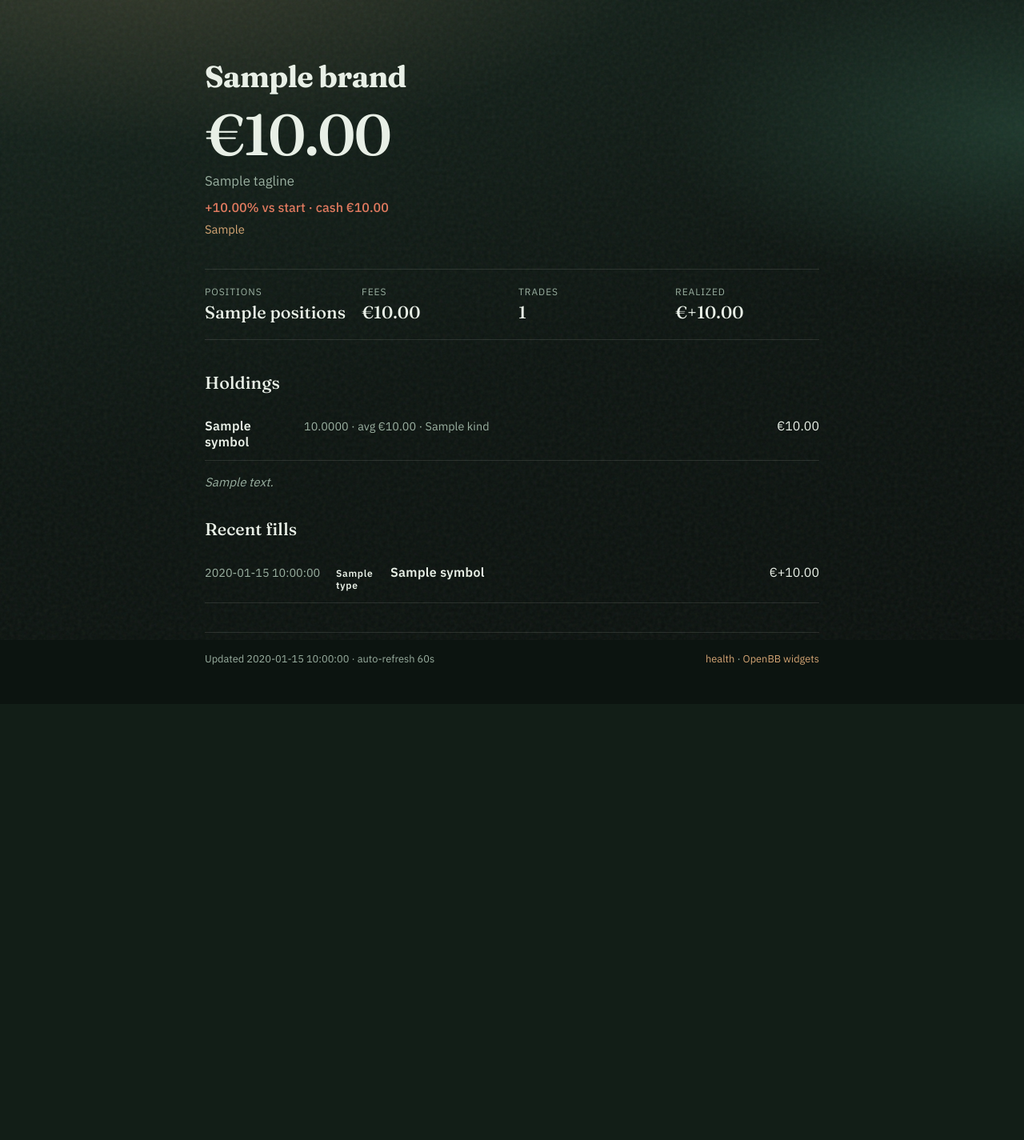
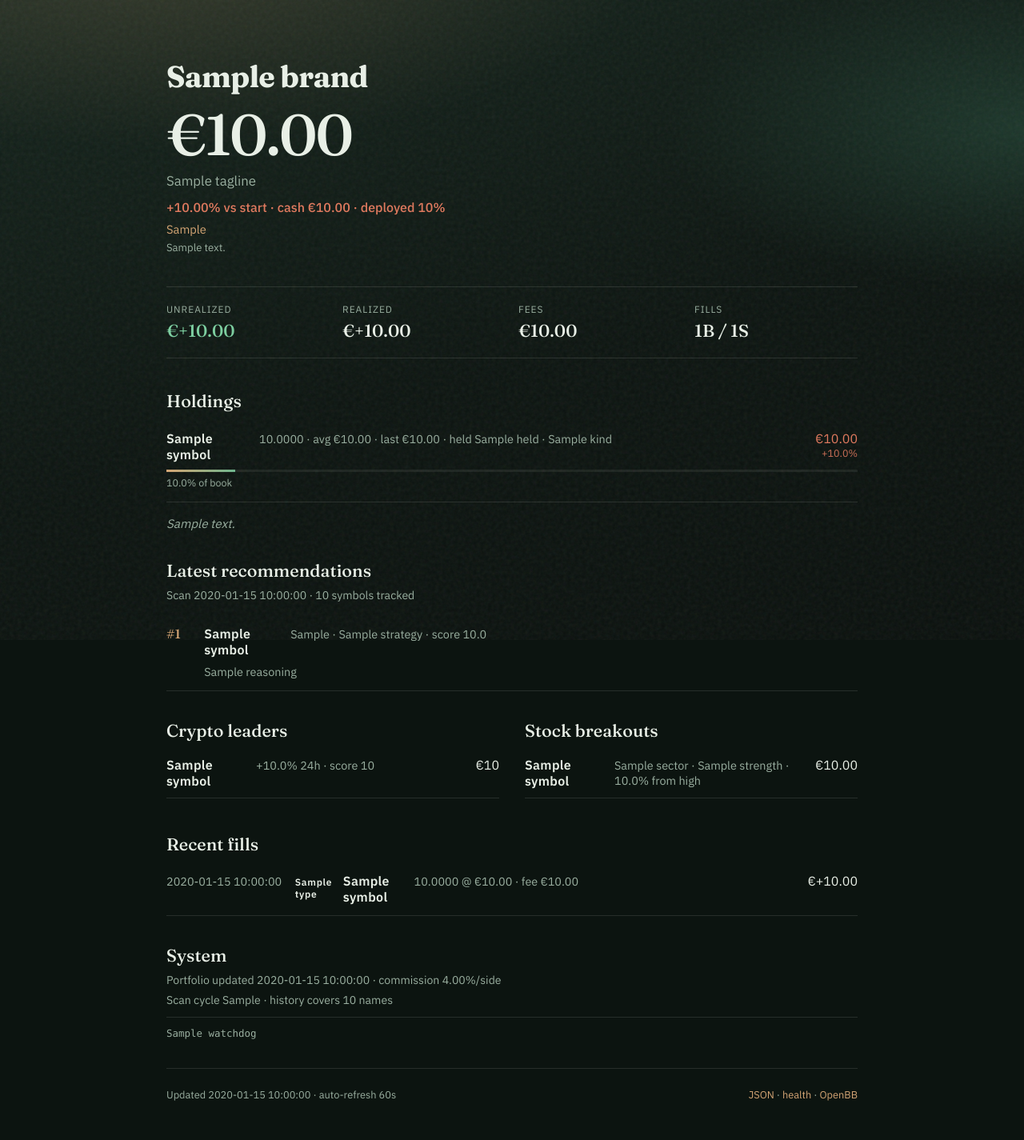
Before and after one commit to raro42/ai-stock-checker, a FastAPI app: template openbb_backend/templates/desk.html in a window 1280 px wide. Shown: the whole page at 80% size. Before the commit the page ends 831 px from the top, so only its background shows below. Run offline with FastAPI, Linux system fonts and the light colour scheme; the template is opened without the code that fills it: most values are stand-ins (such as "Sample title", 1, 10 or a date in 2020).

Commit message:
enrich paper desk with MTM, scans, and JSON API
Surface unrealized P&L, hold times, allocation, recommendations, leaders/breakouts, and watchdog so the local UI is useful beyond a cash summary.

Co-authored-by: Cursor <cursoragent@cursor.com>

```diff
--- a/openbb_backend/main.py
+++ b/openbb_backend/main.py
@@ -24,7 +24,7 @@ _BACKEND_DIR = Path(__file__).parent
 app = FastAPI(
     title="AI Stock Checker → OpenBB",
     description="Paper portfolio, trades, and opportunities for OpenBB Workspace",
-    version="0.6.0",
+    version="0.7.0",
 )
 
 app.mount(
@@ -88,6 +88,7 @@ def root():
         "data_dir": str(DATA_DIR),
         "auth_required": bool(API_KEY),
         "desk": "/desk",
+        "desk_api": "/desk/api",
     }
 
 
@@ -100,6 +101,12 @@ def paper_desk(request: Request):
         name="desk.html",
         context={"snap": snap},
     )
+
+
+@app.get("/desk/api")
+def paper_desk_api():
+    """Same desk snapshot as JSON for scripts / friends tooling."""
+    return load_desk_snapshot(DATA_DIR)
 
 
 @app.get("/widgets.json")
--- a/openbb_backend/static/desk.css
+++ b/openbb_backend/static/desk.css
@@ -46,7 +46,7 @@ body {
 .stage {
   position: relative;
   z-index: 1;
-  max-width: 52rem;
+  max-width: 58rem;
   margin: 0 auto;
   padding: clamp(2rem, 6vw, 4.5rem) clamp(1.25rem, 4vw, 2rem) 3rem;
 }
@@ -79,7 +79,7 @@ body {
   margin: 0 0 0.75rem;
   color: var(--muted);
   font-size: 1.05rem;
-  max-width: 28rem;
+  max-width: 32rem;
 }
 
 .ret {
@@ -88,18 +88,26 @@ body {
   font-size: 1rem;
 }
 
-.ret.up {
+.ret.up,
+.up {
   color: var(--up);
 }
 
-.ret.down {
+.ret.down,
+.down {
   color: var(--down);
 }
 
 .mode {
-  margin: 0;
+  margin: 0 0 0.35rem;
   color: var(--accent);
   font-size: 0.92rem;
+}
+
+.marks {
+  margin: 0;
+  color: var(--muted);
+  font-size: 0.82rem;
 }
 
 .strip {
@@ -136,28 +144,73 @@ body {
   font-family: var(--font-display);
   font-size: 1.35rem;
   font-weight: 500;
+  margin: 0 0 0.5rem;
+}
+
+.sub {
   margin: 0 0 1rem;
+  color: var(--muted);
+  font-size: 0.88rem;
+}
+
+.split {
+  display: grid;
+  grid-template-columns: 1fr 1fr;
+  gap: 2rem;
+  margin-bottom: 0.5rem;
 }
 
 .holds,
-.trades {
+.trades,
+.recs,
+.leaders {
   list-style: none;
   margin: 0;
   padding: 0;
 }
 
-.holds li,
-.trades li {
-  display: grid;
-  grid-template-columns: 7rem 1fr auto;
-  gap: 0.75rem;
-  align-items: baseline;
-  padding: 0.85rem 0;
+.holds li {
+  padding: 0.95rem 0;
   border-bottom: 1px solid var(--line);
 }
 
-.trades li {
-  grid-template-columns: 9.5rem 3.5rem 1fr auto;
+.hold-main {
+  display: grid;
+  grid-template-columns: 6.5rem 1fr auto;
+  gap: 0.75rem;
+  align-items: baseline;
+}
+
+.bar {
+  margin-top: 0.55rem;
+  height: 3px;
+  background: rgba(232, 239, 230, 0.08);
+  overflow: hidden;
+}
+
+.bar i {
+  display: block;
+  height: 100%;
+  background: linear-gradient(90deg, var(--accent), rgba(125, 206, 160, 0.85));
+  animation: grow 0.7s ease-out both;
+}
+
+.weight {
+  display: block;
+  margin-top: 0.35rem;
+  color: var(--muted);
+  font-size: 0.78rem;
+}
+
+.amt {
+  font-variant-numeric: tabular-nums;
+  text-align: right;
+}
+
+.amt small {
+  display: block;
+  font-size: 0.78rem;
+  opacity: 0.9;
 }
 
 .sym {
@@ -166,14 +219,46 @@ body {
 }
 
 .meta,
-.when {
+.when,
+.why {
   color: var(--muted);
   font-size: 0.9rem;
 }
 
-.amt {
-  font-variant-numeric: tabular-nums;
-  text-align: right;
+.recs li {
+  display: grid;
+  grid-template-columns: 2.2rem 6rem 1fr;
+  gap: 0.5rem 0.75rem;
+  padding: 0.85rem 0;
+  border-bottom: 1px solid var(--line);
+  align-items: baseline;
+}
+
+.recs .why {
+  grid-column: 2 / -1;
+}
+
+.rank {
+  color: var(--accent);
+  font-family: var(--font-display);
+}
+
+.leaders li {
+  display: grid;
+  grid-template-columns: 6.5rem 1fr auto;
+  gap: 0.5rem;
+  padding: 0.7rem 0;
+  border-bottom: 1px solid var(--line);
+  align-items: baseline;
+}
+
+.trades li {
+  display: grid;
+  grid-template-columns: 9.5rem 3.2rem 5rem 1fr auto;
+  gap: 0.55rem;
+  align-items: baseline;
+  padding: 0.85rem 0;
+  border-bottom: 1px solid var(--line);
 }
 
 .side {
@@ -199,6 +284,22 @@ body {
 .note {
   margin-top: 1rem;
   font-style: italic;
+}
+
+.system .sysline {
+  margin: 0 0 0.4rem;
+  color: var(--muted);
+  font-size: 0.88rem;
+}
+
+.watch {
+  margin: 0.75rem 0 0;
+  padding: 0.75rem 0 0;
+  border-top: 1px solid var(--line);
+  color: var(--muted);
+  font-size: 0.78rem;
+  white-space: pre-wrap;
+  font-family: ui-monospace, SFMono-Regular, Menlo, monospace;
 }
 
 .foot {
--- a/openbb_backend/templates/desk.html
+++ b/openbb_backend/templates/desk.html
@@ -18,27 +18,30 @@
       <h1 class="equity">€{{ "{:,.2f}".format(snap.equity) }}</h1>
       <p class="lede">{{ snap.tagline }}</p>
       <p class="ret {% if snap.ret_pct >= 0 %}up{% else %}down{% endif %}">
-        {{ "%+.2f"|format(snap.ret_pct) }}% vs start · cash €{{ "{:,.2f}".format(snap.cash) }}
+        {{ "%+.2f"|format(snap.ret_pct) }}% vs start
+        · cash €{{ "{:,.2f}".format(snap.cash) }}
+        · deployed {{ "%.0f"|format(snap.deployed_pct) }}%
       </p>
       <p class="mode">{{ snap.weekend_hint }}</p>
+      <p class="marks">{{ snap.mark_note }}</p>
     </header>
 
     <section class="strip" aria-label="Snapshot">
       <div>
-        <span class="k">Positions</span>
-        <span class="v">{{ snap.positions }}</span>
+        <span class="k">Unrealized</span>
+        <span class="v {% if snap.unrealized_total >= 0 %}up{% else %}down{% endif %}">€{{ "{:+,.2f}".format(snap.unrealized_total) }}</span>
+      </div>
+      <div>
+        <span class="k">Realized</span>
+        <span class="v">€{{ "{:+,.2f}".format(snap.realized) }}</span>
       </div>
       <div>
         <span class="k">Fees</span>
         <span class="v">€{{ "{:,.2f}".format(snap.fees) }}</span>
       </div>
       <div>
-        <span class="k">Trades</span>
-        <span class="v">{{ snap.trade_count }}</span>
-      </div>
-      <div>
-        <span class="k">Realized</span>
-        <span class="v">€{{ "{:+,.2f}".format(snap.realized) }}</span>
+        <span class="k">Fills</span>
+        <span class="v">{{ snap.buy_count }}B / {{ snap.sell_count }}S</span>
       </div>
     </section>
 
@@ -48,9 +51,20 @@
       <ul class="holds">
         {% for h in snap.holdings %}
         <li>
-          <span class="sym">{{ h.symbol }}</span>
-          <span class="meta">{{ "%.4f"|format(h.quantity) }} · avg €{{ "%.2f"|format(h.avg_buy) }} · {{ h.kind }}</span>
-          <span class="amt">€{{ "{:,.2f}".format(h.cost_basis) }}</span>
+          <div class="hold-main">
+            <span class="sym">{{ h.symbol }}</span>
+            <span class="meta">
+              {{ "%.4f"|format(h.quantity) }} · avg €{{ "%.2f"|format(h.avg_buy) }}
+              · last €{{ "%.2f"|format(h.last) }}
+              · held {{ h.held }} · {{ h.kind }}
+            </span>
+            <span class="amt {% if h.unrealized >= 0 %}up{% else %}down{% endif %}">
+              €{{ "{:,.2f}".format(h.market_value) }}
+              <small>{{ "%+.1f"|format(h.unrealized_pct) }}%</small>
+            </span>
+          </div>
+          <div class="bar" aria-hidden="true"><i style="width: {{ '%.1f'|format(h.weight_bar_pct) }}%"></i></div>
+          <span class="weight">{{ "%.1f"|format(h.weight_pct) }}% of book</span>
         </li>
         {% endfor %}
       </ul>
@@ -63,15 +77,72 @@
     </section>
 
     <section class="block">
+      <h2>Latest recommendations</h2>
+      {% if snap.recommendations %}
+      <p class="sub">Scan {{ snap.scan_time or "—" }} · {{ snap.scanned_symbols }} symbols tracked</p>
+      <ul class="recs">
+        {% for r in snap.recommendations %}
+        <li>
+          <span class="rank">#{{ r.rank }}</span>
+          <span class="sym">{{ r.symbol }}</span>
+          <span class="meta">{{ r.asset_class }} · {{ r.strategy }} · score {{ "%.1f"|format(r.score) }}</span>
+          <span class="why">{{ r.reasoning }}</span>
+        </li>
+        {% endfor %}
+      </ul>
+      {% else %}
+      <p class="empty">No opportunity archive yet — wait for the next scanner pass.</p>
+      {% endif %}
+    </section>
+
+    <section class="split">
+      <div class="block">
+        <h2>Crypto leaders</h2>
+        {% if snap.crypto_leaders %}
+        <ul class="leaders">
+          {% for c in snap.crypto_leaders %}
+          <li>
+            <span class="sym">{{ c.symbol }}</span>
+            <span class="meta {% if c.change_24h >= 0 %}up{% else %}down{% endif %}">
+              {{ "%+.1f"|format(c.change_24h) }}% 24h · score {{ "%.0f"|format(c.score) }}
+            </span>
+            <span class="amt">€{{ "{:,.4g}".format(c.price) }}</span>
+          </li>
+          {% endfor %}
+        </ul>
+        {% else %}
+        <p class="empty">No crypto scan data.</p>
+        {% endif %}
+      </div>
+      <div class="block">
+        <h2>Stock breakouts</h2>
+        {% if snap.stock_breakouts %}
+        <ul class="leaders">
+          {% for s in snap.stock_breakouts %}
+          <li>
+            <span class="sym">{{ s.symbol }}</span>
+            <span class="meta">{{ s.sector }} · {{ s.strength }} · {{ "%.1f"|format(s.pct_from_high * 100) }}% from high</span>
+            <span class="amt">€{{ "{:,.2f}".format(s.price) }}</span>
+          </li>
+          {% endfor %}
+        </ul>
+        {% else %}
+        <p class="empty">No equity breakout data (weekend pause is normal).</p>
+        {% endif %}
+      </div>
+    </section>
+
+    <section class="block">
       <h2>Recent fills</h2>
       {% if snap.recent_trades %}
       <ul class="trades">
         {% for t in snap.recent_trades %}
         <li>
-          <span class="when">{{ t.timestamp or "—" }}</span>
+          <span class="when">{{ t.timestamp }}</span>
           <span class="side {{ t.type|lower }}">{{ t.type }}</span>
           <span class="sym">{{ t.symbol }}</span>
-          <span class="amt">{% if t.profit_loss is defined and t.profit_loss is not none %}€{{ "{:+,.2f}".format(t.profit_loss|float) }}{% else %}—{% endif %}</span>
+          <span class="meta">{{ "%.4f"|format(t.quantity) }} @ €{{ "%.2f"|format(t.price) }} · fee €{{ "%.2f"|format(t.commission) }}</span>
+          <span class="amt">{% if t.profit_loss is not none %}€{{ "{:+,.2f}".format(t.profit_loss|float) }}{% else %}—{% endif %}</span>
         </li>
         {% endfor %}
       </ul>
@@ -80,9 +151,18 @@
       {% endif %}
     </section>
 
+    <section class="block system">
+      <h2>System</h2>
+      <p class="sysline">Portfolio updated {{ snap.portfolio_updated or "—" }} · commission {{ "%.2f"|format(snap.commission_rate_pct) }}%/side</p>
+      <p class="sysline">Scan cycle {{ snap.last_full_cycle or "—" }} · history covers {{ snap.scan_history_symbols }} names</p>
+      {% if snap.watchdog %}
+      <pre class="watch">{{ snap.watchdog }}</pre>
+      {% endif %}
+    </section>
+
     <footer class="foot">
       <span>Updated {{ snap.generated_at }} · auto-refresh 60s</span>
-      <span><a href="/health">health</a> · <a href="/widgets.json">OpenBB widgets</a></span>
+      <span><a href="/desk/api">JSON</a> · <a href="/health">health</a> · <a href="/widgets.json">OpenBB</a></span>
     </footer>
   </main>
 </body>
```
Also changed, not shown: other parts of openbb_backend/static/desk.css (+27 -5 lines), OPENBB.md (+1 -1 lines), openbb_backend/desk.py (+269 -21 lines), tests/test_openbb_backend.py (+77 -5 lines).
